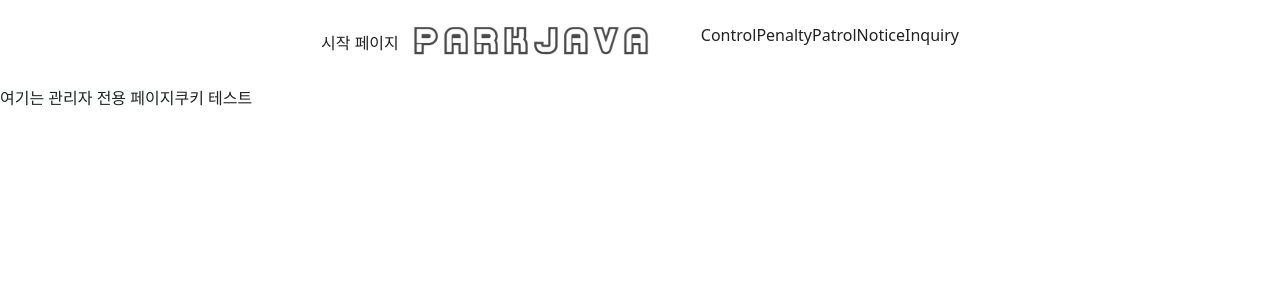
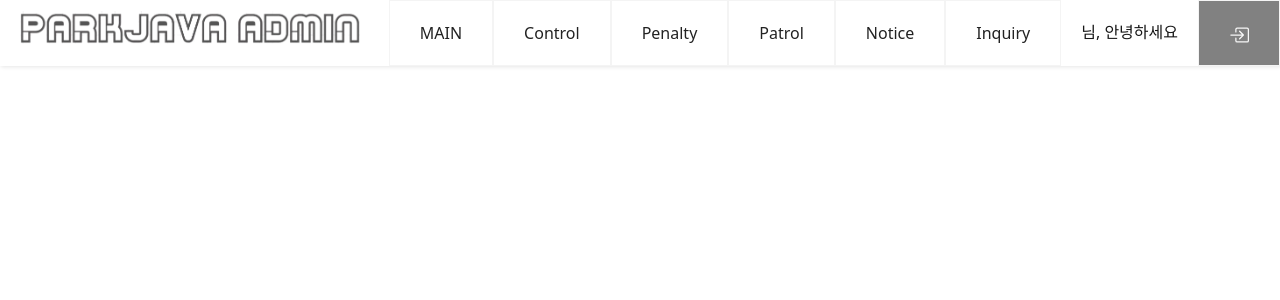
Before and after one commit to parkjava/frontend, a React (Create React App) app: page /admin in a window 1280 px wide. Shown: the top 300 px of the page. Built offline with nearby package versions, Linux system fonts and the light colour scheme; no server answers; a web font is replaced by a local one.

Commit message:
로그인 유지,,,,,,,,,,,,,,,

```diff
--- a/src/common/components/header.jsx
+++ b/src/common/components/header.jsx
@@ -1,13 +1,21 @@
 import React, {useEffect, useState} from 'react';
 import '../../static/header.css'
-import {Link, useLocation} from "react-router-dom";
+import {Link, useLocation, useNavigate} from "react-router-dom";
 import {Image} from "react-bootstrap";
 import Logo from '../../static/images/logo.png'
+import AdminLogo from '../../static/images/adminLogo.png'
+import Cookies from "js-cookie";
+import axiosinstance from "./axiosinstance";
+import axiosInstance from "./axiosinstance";
 
 
 export default function Header() {
+    const location = useLocation();
+    const navigate = useNavigate();
+    const [name, setName] = useState('')
     const [headerLocation, setHeaderLocation] = useState('')
-    const location = useLocation();
+    const [isLogin, setIsLogin] = useState('');
+
 
     useEffect(() => {
         if (location.pathname.startsWith('/user')) {
@@ -19,42 +27,96 @@ export default function Header() {
         }
     }, [location])
 
+    useEffect(() => {
+        const loginInfo = Cookies.get("Authorization");
+        if (loginInfo != null) {
+            return setIsLogin(true);
+        } else if (loginInfo == null) {
+            return setIsLogin(false);
+        }
+    }, []);
+
+    const handleSignOut = () => {
+        if (Cookies.get("Authorization") != null) {
+            alert('로그아웃 되었습니다');
+            Cookies.remove('Authorization');
+        } else {
+            alert('로그인 정보가 없습니다.')
+        }
+        navigate('/')
+    };
+
+    function loginApi() {
+        axiosInstance
+            .get('/members/test')
+            .then((res) => {
+                console.log('Fetched notices:', res);
+                return setName(res)
+            })
+            .catch((err) => console.log(err));
+    }
+
+    useEffect((res) => {
+        loginApi(res);
+    }, []);
+
+
     return (
         <>
-
             {
                 headerLocation === 0 // /user일때
                     ?
-                    <nav className={'headerContainer'}>
-                        <Link to={'/'}>시작 페이지</Link>
-                        <Link to="/user">
-                            <Image src={Logo} className="logo"/>
+                    <nav className={"header"}>
+                        <Link to={"/user"} className={"logo"}>
+                            <Image src={Logo} className={'headerImg'} width={200}/>
                         </Link>
-                        <ul className={'userHeader'}>
-                            <li><Link to={"/user/info"}>프로젝트소개</Link></li>
-                            <li><Link to={"/user/creator"}>만든이</Link></li>
-                            <li><Link to={"/user/notice"}>공지사항</Link></li>
-                            <li><Link to={"/user/inquiry"}>문의하기</Link></li>
+                        <input className={"menu-btn"} type="checkbox" id="menu-btn"/>
+                        <label className={"menu-icon"} htmlFor="menu-btn">
+                            <span className="navicon">
+                            </span>
+                        </label>
+                        <ul className={"menu"}>
+                            <li><Link to={'/'}>MAIN</Link></li>
+                            <li><Link to={"/user/info"}>ProjectInfo</Link></li>
+                            <li><Link to={"/user/creator"}>Creator</Link></li>
+                            <li><Link to={"/user/notice"}>Notice</Link></li>
+                            <li><Link to={"/user/inquiry"}>Contact Us</Link></li>
                         </ul>
                     </nav>
                     : (headerLocation === 1 ? // /admin 일때
-                        <nav className={'headerContainer'}>
-                            <Link to={'/'}>시작 페이지</Link>
-                            <Link to="/admin">
-                                <Image src={Logo} className="logo"/>
+                        <nav className={"header"}>
+                            <Link to={"/admin"} className={"logo"}>
+                                <Image src={AdminLogo} className={'headerImg'} width={340}/>
                             </Link>
-                            <ul className={'adminHeader'}>
+
+                            <input className="menu-btn" type="checkbox" id="menu-btn"/>
+                            <label className="menu-icon" htmlFor="menu-btn"><span className="navicon"></span></label>
+                            <ul className="menu">
+                                <li><Link to={'/'}>MAIN</Link></li>
                                 <li><Link to={"/admin/control"}>Control</Link></li>
                                 <li><Link to={"/admin/penalty"}>Penalty</Link></li>
                                 <li><Link to={"/admin/patrol"}>Patrol</Link></li>
                                 <li><Link to={"/admin/notice"}>Notice</Link></li>
                                 <li><Link to={"/admin/inquiry"}>Inquiry</Link></li>
+                                <li><span className={'adminName'}>{name}님, 안녕하세요</span></li>
+                                <li onClick={handleSignOut} className={'logoutBtn'}>
+                                    <Link to={'/'}>
+                                        <svg xmlns="http://www.w3.org/2000/svg" width="20" height="20"
+                                             fill="currentColor"
+                                             className="bi bi-box-arrow-in-right" style={{color: '#f8f8f8'}}
+                                             viewBox="0 0 16 16">
+                                            <path fill-rule="evenodd"
+                                                  d="M6 3.5a.5.5 0 0 1 .5-.5h8a.5.5 0 0 1 .5.5v9a.5.5 0 0 1-.5.5h-8a.5.5 0 0 1-.5-.5v-2a.5.5 0 0 0-1 0v2A1.5 1.5 0 0 0 6.5 14h8a1.5 1.5 0 0 0 1.5-1.5v-9A1.5 1.5 0 0 0 14.5 2h-8A1.5 1.5 0 0 0 5 3.5v2a.5.5 0 0 0 1 0z"/>
+                                            <path fill-rule="evenodd"
+                                                  d="M11.854 8.354a.5.5 0 0 0 0-.708l-3-3a.5.5 0 1 0-.708.708L10.293 7.5H1.5a.5.5 0 0 0 0 1h8.793l-2.147 2.146a.5.5 0 0 0 .708.708z"/>
+                                        </svg>
+                                    </Link></li>
+
                             </ul>
                         </nav>
+
                         // 메인페이지
-                        :<Link to={'/'}>시작페이지로(임시)</Link> )
-            }
+                        : null)}
         </>
-    )
-        ;
+    );
 }
--- a/src/pages/adminPage/index.jsx
+++ b/src/pages/adminPage/index.jsx
@@ -5,8 +5,6 @@ export default function Index() {
     return (
         <>
             <div>
-                여기는 관리자 전용 페이지
-                <Link to={'/test'}>쿠키 테스트</Link>
             </div>
         </>
     );
--- a/src/pages/adminPage/patrol/index.jsx
+++ b/src/pages/adminPage/patrol/index.jsx
@@ -1,6 +1,5 @@
 import React, {useState, useEffect} from 'react';
 import {Table, Container, Button, Dropdown} from 'react-bootstrap';
-import axios from 'axios';
 import {useNavigate, Link} from 'react-router-dom';
 import Pagination from '../../../common/components/pagination2'
 import axiosInstance from '../../../common/components/axiosinstance';
--- a/src/static/common.css
+++ b/src/static/common.css
@@ -17,6 +17,9 @@
 a {
     text-decoration: none !important;
     color: #222222 !important;
+}
+body{
+    margin-top: 50px;
 }
 /* 로그인 */
 .loginContainer{
--- a/src/static/header.css
+++ b/src/static/header.css
@@ -1,27 +1,155 @@
 /* header CSS */
-.headerContainer{
-    display: flex;
+/* header */
+
+.header {
     align-items: center;
     justify-content: center;
+    background-color: #fff;
+    box-shadow: 1px 1px 4px 0 rgba(0,0,0,.1);
+    position: fixed;
+    width: 100%;
+    z-index: 3;
 }
 
-.userHeader{
-    display: flex;
-    align-items: center;
-    justify-content: center;
+.header ul {
+    margin: 0;
+    padding: 0;
+    list-style: none;
+    overflow: hidden;
+    background-color: #fff;
 }
 
-.adminHeader{
-    display: flex;
-    align-items: center;
-    justify-content: center;
+.header span{
+    display: block;
+    padding: 20px 20px;
+    font-size: 16px;
+
+}
+.header li a {
+    display: block;
+    padding: 20px 10px;
+    border: 1px solid #f4f4f4;
+    text-decoration: none;
 }
 
-.logo{
-    width: 270px;
+.header li a:hover,
+.header .menu-btn:hover {
+    background-color: #f4f4f4;
 }
 
-.headerLogo{
-    width: 80px;
-    height: auto;
+.header .logo {
+    display: block;
+    float: left;
+    font-size: 2em;
+    text-decoration: none;
 }
+.headerImg{
+    max-width: 355px;
+    margin-left: 20px;
+}
+/* menu */
+
+.header .menu {
+    clear: both;
+    max-height: 0;
+    transition: max-height .2s ease-out;
+}
+
+/* menu icon */
+
+.header .menu-icon {
+    cursor: pointer;
+    display: inline-block;
+    float: right;
+    padding: 28px 20px;
+    position: relative;
+    user-select: none;
+}
+
+.header .menu-icon .navicon {
+    background: #333;
+    display: block;
+    height: 2px;
+    position: relative;
+    transition: background .2s ease-out;
+    width: 18px;
+}
+
+.header .menu-icon .navicon:before,
+.header .menu-icon .navicon:after {
+    background: #333;
+    content: '';
+    display: block;
+    height: 100%;
+    position: absolute;
+    transition: all .2s ease-out;
+    width: 100%;
+}
+
+.header .menu-icon .navicon:before {
+    top: 5px;
+}
+
+.header .menu-icon .navicon:after {
+    top: -5px;
+}
+
+/* menu btn */
+
+.header .menu-btn {
+    display: none;
+}
+
+.header .menu-btn:checked ~ .menu {
+    max-height: 500px;
+}
+
+.header .menu-btn:checked ~ .menu-icon .navicon {
+    background: transparent;
+}
+
+.header .menu-btn:checked ~ .menu-icon .navicon:before {
+    transform: rotate(-45deg);
+}
+
+.header .menu-btn:checked ~ .menu-icon .navicon:after {
+    transform: rotate(45deg);
+}
+
+.header .menu-btn:checked ~ .menu-icon:not(.steps) .navicon:before,
+.header .menu-btn:checked ~ .menu-icon:not(.steps) .navicon:after {
+    top: 0;
+}
+
+/* 48em = 768px */
+
+@media (min-width: 48em) {
+    .header li {
+        float: left;
+    }
+    .header li a {
+        padding: 20px 30px;
+    }
+    .header .menu {
+        clear: none;
+        float: right;
+        max-height: none;
+    }
+    .header .menu-icon {
+        display: none;
+    }
+}
+
+.adminName{
+    color: #171717;
+}
+.logoutBtn{
+    background: #818181;
+}
+.logoutBtn :hover{
+    background-color: #4e4e4e !important;
+    transition:  .3s;
+}
+.logoutBtn :not(:hover){
+    transition: .3s;
+}
```
Also changed, not shown: src/pages/adminPage/login/index.jsx (+21 -29 lines), src/static/images/adminLogo.png (added).
